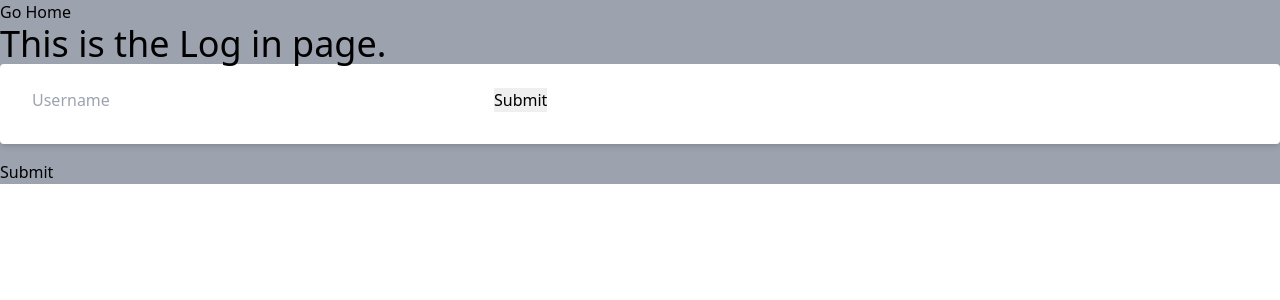
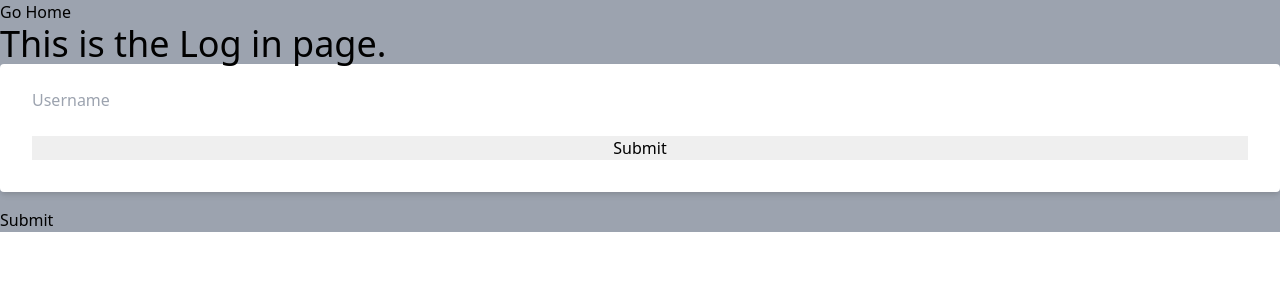
Before and after one commit to vince212121/GotCrewmates, a React (Create React App) app in the folder Frontend/: page /Login in a window 1280 px wide. Shown: the top 300 px of the page. Built offline with nearby package versions, Linux system fonts and the light colour scheme.

Commit message:
Fixed error handling

```diff
--- a/Frontend/src/Login.jsx
+++ b/Frontend/src/Login.jsx
@@ -18,12 +18,11 @@ export const Login = ({ match }) => {
     e.preventDefault();
     console.log(username,password);
 
-    const response = await Axios.post('localhost:5000/api/session',{username : username, password : password } ,{headers: {"Access-Control-Allow-Origin": "*"}})
-    if (response === 401) {
-
-    }else if(response === 201){
-      history.push("/");
-    }
+    Axios.post('http://52.170.70.22:5000/api/session',{username : username, password : password }).then((res)=>{
+      history.push("/")
+    }).catch((err)=>{
+      setErrorMessage("Login Failed");
+    });
   };
 
   return (
@@ -36,10 +35,12 @@ export const Login = ({ match }) => {
         className=" object-center bg-white shadow-md rounded px-8 pt-6 pb-8 mb-4"
         onSubmit={handleSubmit}
       >
-          <input type="text" placeholder="Username" name="username" onChange={({target:{value}})=>setUsername(value)} value={username}/>
-          <input type="password" name="password" onChange={({target:{value}})=>setPassword(value)} value={password}/>
-          {errorMessage}
-          <input type="submit" value="Submit" />
+          <div className="flex flex-col">
+            <input type="text" placeholder="Username" name="username" onChange={({target:{value}})=>setUsername(value)} value={username}/>
+            <input type="password" name="password" onChange={({target:{value}})=>setPassword(value)} value={password}/>
+            {errorMessage}
+            <input type="submit" value="Submit" />
+          </div>
       </form>
 
       <button>Submit</button>
```
